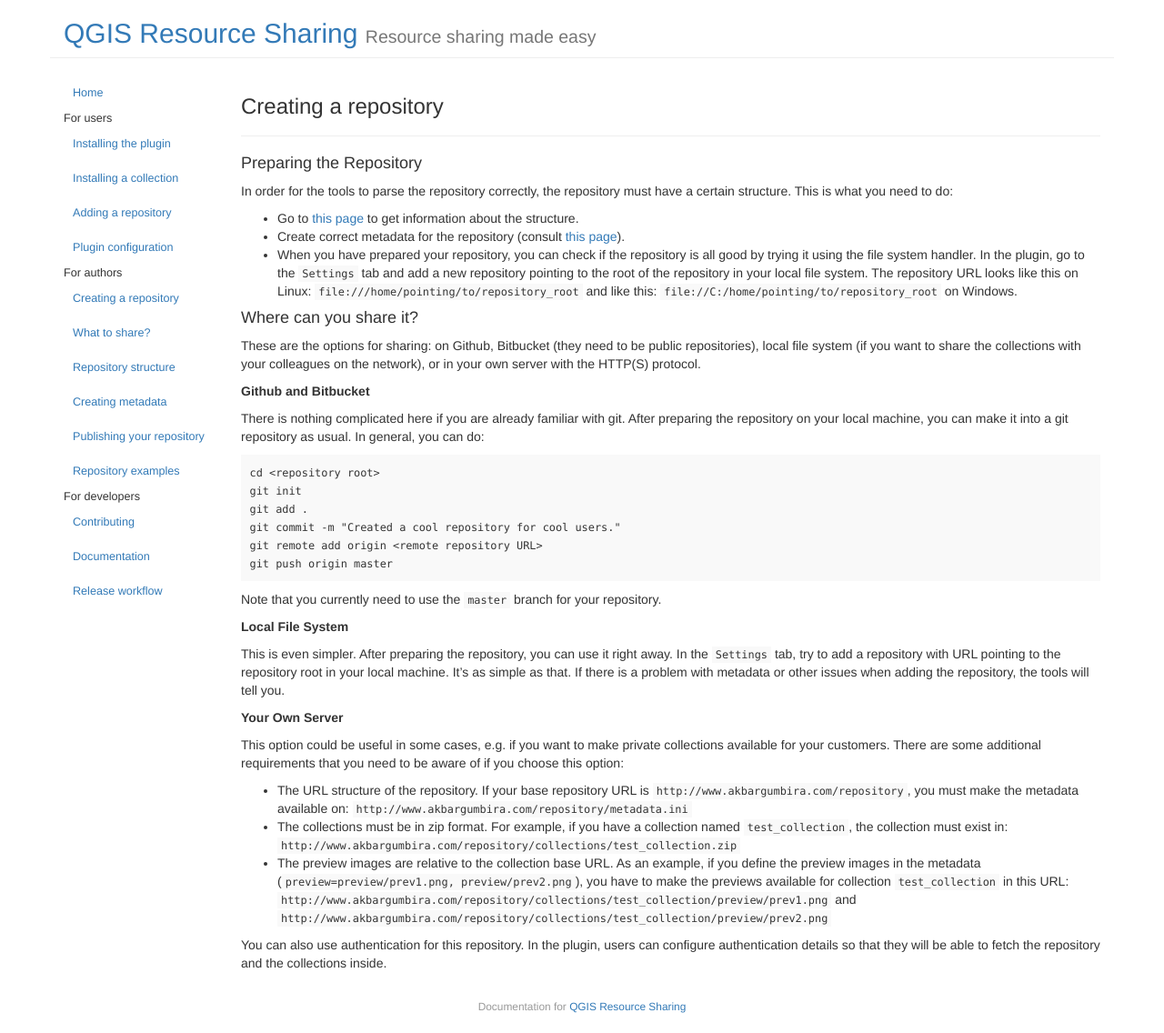
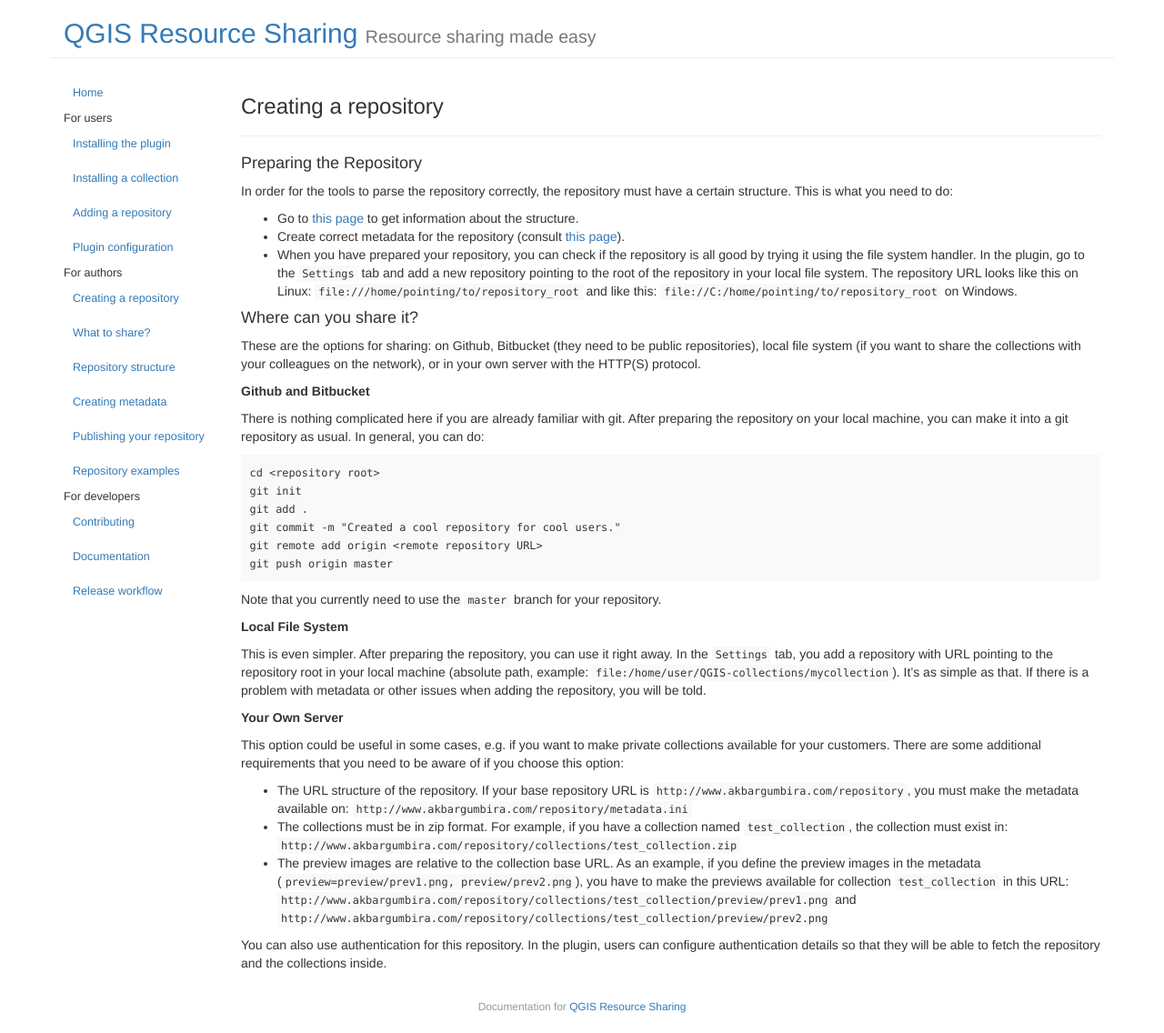
Before and after one commit to QGIS-Contribution/QGIS-ResourceSharing, a Jekyll site: the page built from _posts/2016-08-09-creating-repository.md, in a window 1280 px wide. Shown: the whole page at 91% size. Built offline with Jekyll 4.4.1, drawn with Linux system fonts in a browser that asks for light colours.

Commit message:
Update 2016-08-09-creating-repository.md

````diff
--- a/_posts/2016-08-09-creating-repository.md
+++ b/_posts/2016-08-09-creating-repository.md
@@ -49,11 +49,12 @@
 **Local File System**
 
 This is even simpler. After preparing the repository, you can use
-it right away. In the ```Settings``` tab, try to add a repository with URL
-pointing to the repository root in your local machine.
+it right away. In the ```Settings``` tab, you add a repository with URL
+pointing to the repository root in your local machine (absolute path,
+example: `file:/home/user/QGIS-collections/mycollection`).
 It's as simple as that.
 If there is a problem with metadata or other issues when adding the
-repository, the tools will tell you.
+repository, you will be told.
 
 
 **Your Own Server**
````
